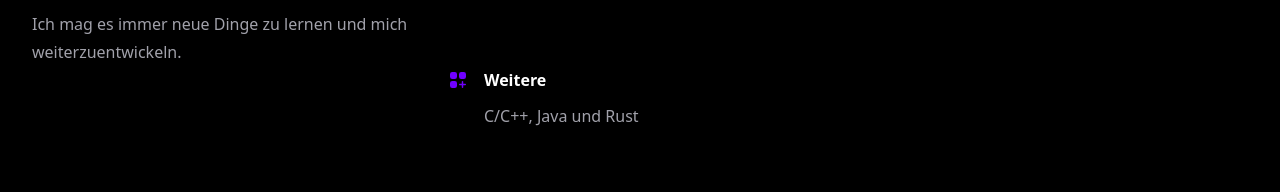
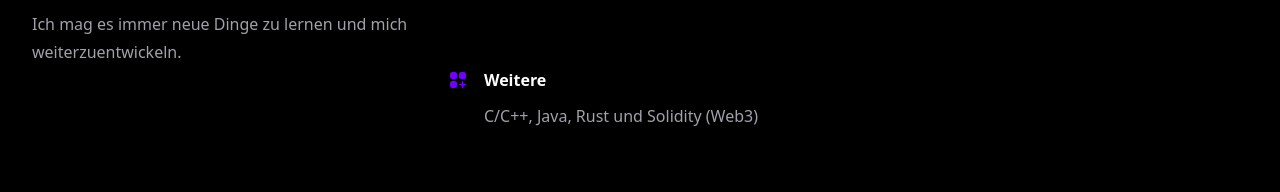
Before and after one commit to linusehle/linusehle-portfolio, a React (Vite) app: page / in a window 1280 px wide. Shown: the part 1703-1895 px from the top of the page. Built offline with nearby package versions, Linux system fonts and the light colour scheme.

Commit message:
feat: added web3 to skills

```diff
--- a/src/components/Skills/Skills.tsx
+++ b/src/components/Skills/Skills.tsx
@@ -66,7 +66,7 @@ function Skills () {
               <h3 className="">Weitere</h3>
             </dt>
             <dd className="mt-2 text-zinc-400 hover:no-underline">
-              C/C++, Java und Rust
+              C/C++, Java, Rust und Solidity (Web3)
             </dd>
           </div>
         </a>
```
